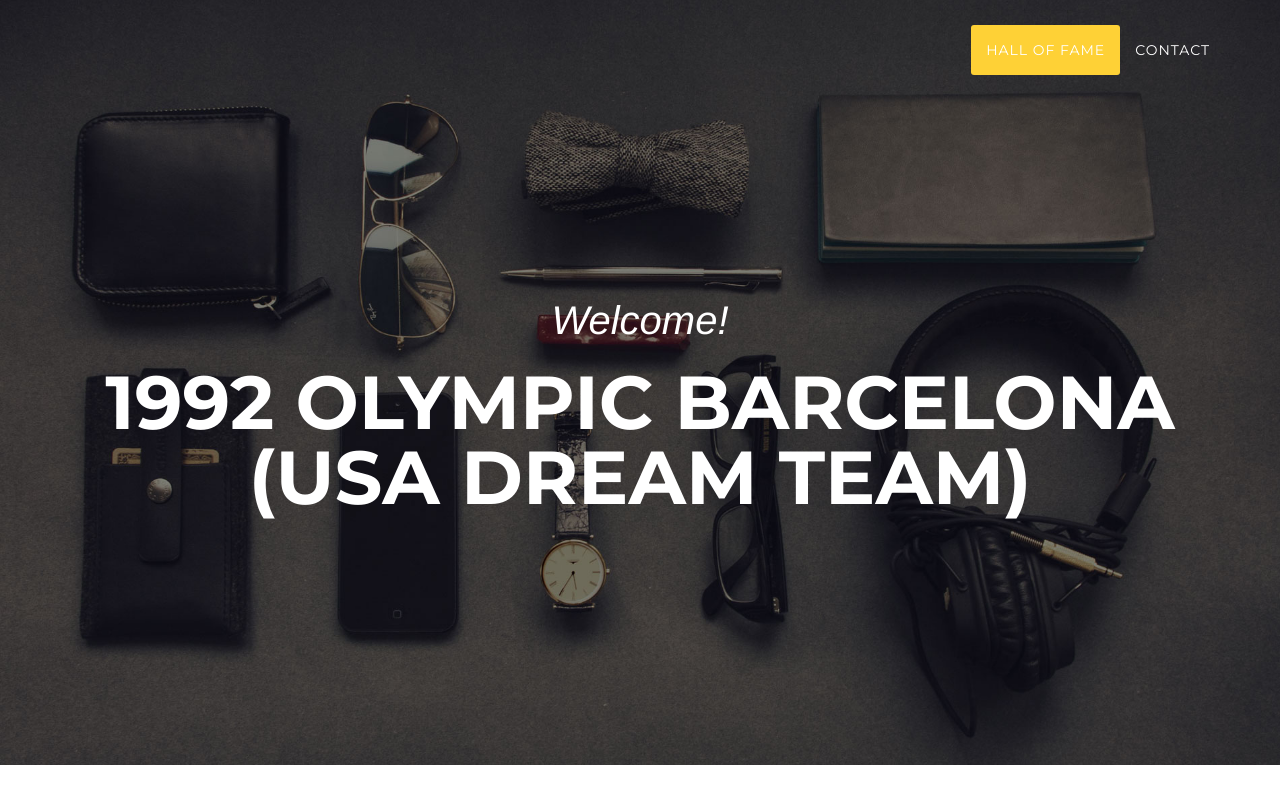
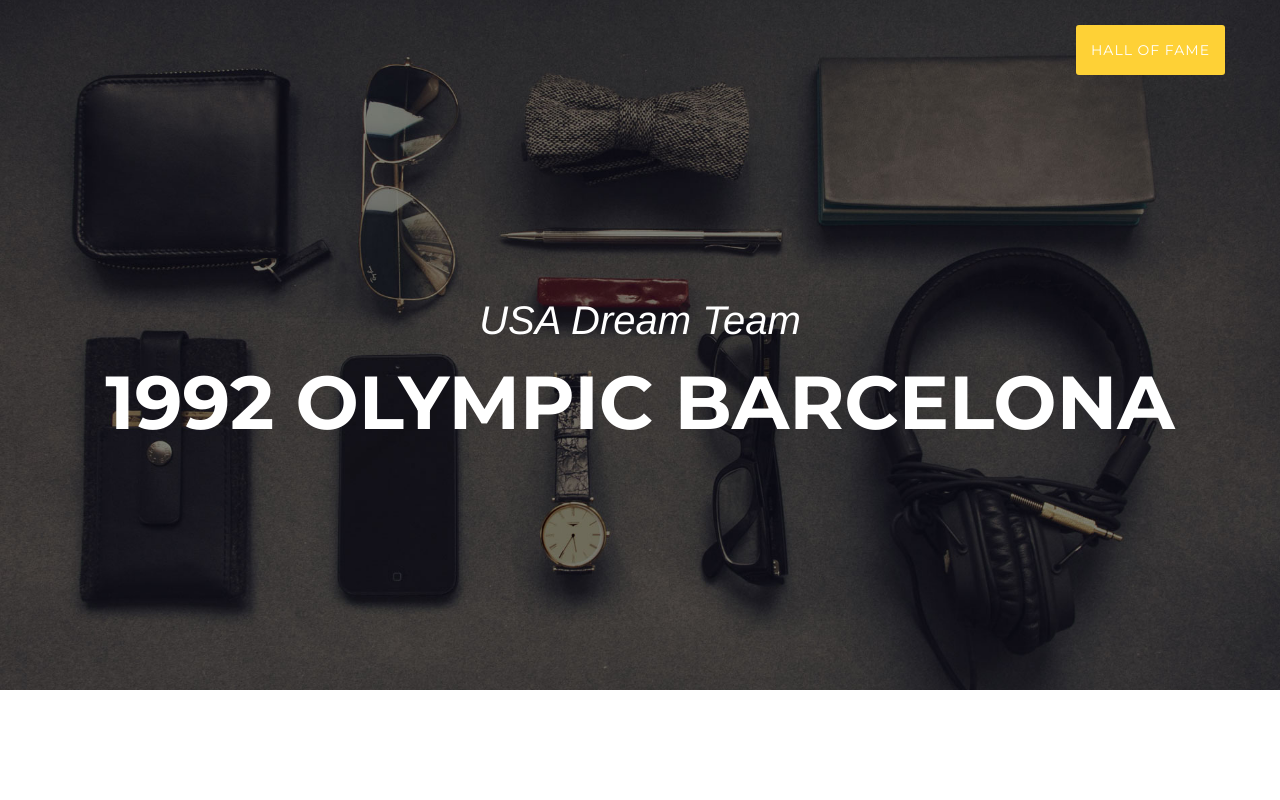
Before and after one commit to nathanielestrada/HallOfFamer, a website: page index.html in a window 1280 px wide. Shown: the top 800 px of the page. Drawn offline with nearby package versions, Linux system fonts and the light colour scheme; a web font is replaced by a local one.

Commit message:
Update index.html

```diff
--- a/index.html
+++ b/index.html
@@ -55,9 +55,6 @@
                     <li>
                         <a class="page-scroll" href="#about">Hall of Fame</a>
                     </li>
-                    <li>
-                        <a class="page-scroll" href="#contact">Contact</a>
-                    </li>
                 </ul>
             </div>
             <!-- /.navbar-collapse -->
@@ -69,12 +66,12 @@
     <header>
         <div class="container">
             <div class="intro-text">
-                <div class="intro-lead-in">Welcome!</div>
-                <div class="intro-heading">1992 OLYMPIC BARCELONA (USA Dream Team)</div>
+                <div class="intro-lead-in">USA Dream Team</div>
+                <div class="intro-heading">1992 OLYMPIC BARCELONA</div>
             </div>
         </div>
     </header>
-    <!-- About Section -->
+    <!-- Hall of fame -->
     <section id="about">
         <div class="container">
             <div class="row">
```
